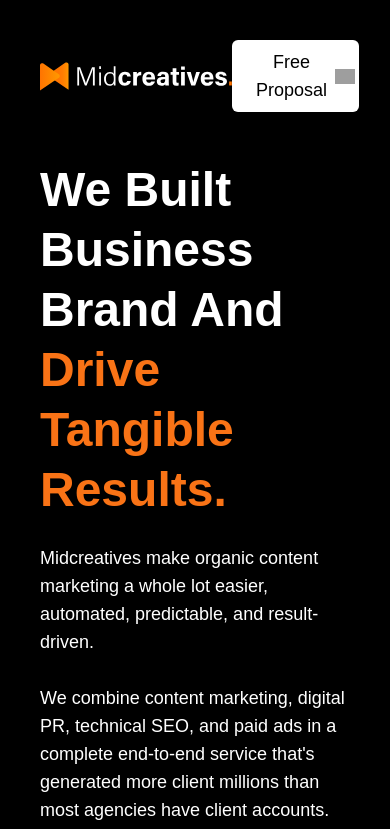
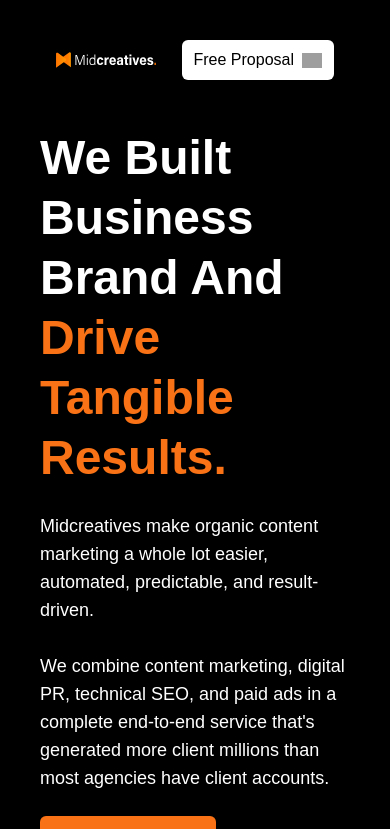
Before and after one commit to Najamulhassan3383/xnerds-take-home-test, a Next.js app: page / in a window 390 px wide. Shown: the top 829 px of the page. Built offline with nearby package versions, Linux system fonts and the light colour scheme; grey boxes are pictures that could not be loaded.

Commit message:
added responsiveness to navbar and contact section

```diff
--- a/components/sections/contact.tsx
+++ b/components/sections/contact.tsx
@@ -48,7 +48,7 @@ const ContactForm = () => {
 
   return (
     <div className="flex flex-col md:flex-row bg-black text-white min-h-screen">
-      <div className="w-full p-12 md:flex md:flex-col md:w-1/2">
+      <div className="w-full px-4 py-12 md:p-12 md:flex md:flex-col md:w-1/2">
         <h1 className="text-5xl font-bold mb-6">
           Talk to us and
           <br />
--- a/components/sections/hero.tsx
+++ b/components/sections/hero.tsx
@@ -6,9 +6,19 @@ const HeroSection = () => {
   return (
     <section className="relative bg-black text-white p-10">
       {/* Navbar */}
-      <nav className="flex justify-between items-center mb-12">
-        <Image src="/logo.svg" width={200} height={200} alt="logo" />
-        <ul className="hidden  md:flex space-x-8">
+      <nav className="flex justify-between items-center mb-12 px-4">
+        {/* Logo Section */}
+        <div className="flex-shrink-0">
+          <Image
+            src="/logo.svg"
+            width={100} // Smaller size for small screens
+            height={100}
+            alt="logo"
+          />
+        </div>
+
+        {/* Navigation Links (Hidden on small screens) */}
+        <ul className="hidden md:flex space-x-8">
           <li className="hover:text-orange-500 cursor-pointer text-lg">
             About
           </li>
@@ -19,7 +29,9 @@ const HeroSection = () => {
             Offers
           </li>
         </ul>
-        <button className="bg-white text-black px-6 py-2 rounded-md hover:bg-gray-200 text-lg flex items-center space-x-2">
+
+        {/* Free Proposal Button */}
+        <button className="bg-white text-black px-3 py-2 rounded-md hover:bg-gray-200 text-base flex items-center space-x-2 flex-shrink-0">
           <span>Free Proposal</span>
           <Image src="/move-up-right.svg" width={20} height={20} alt="arrow" />
         </button>
```
